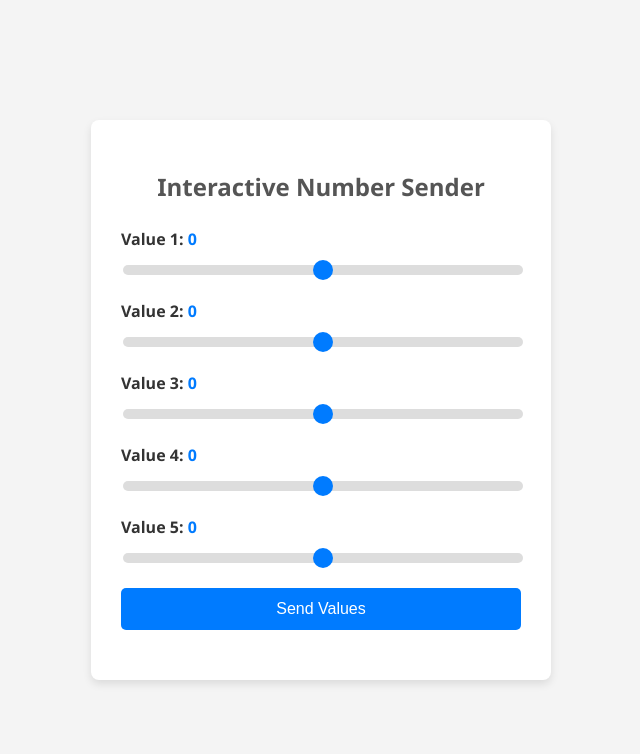
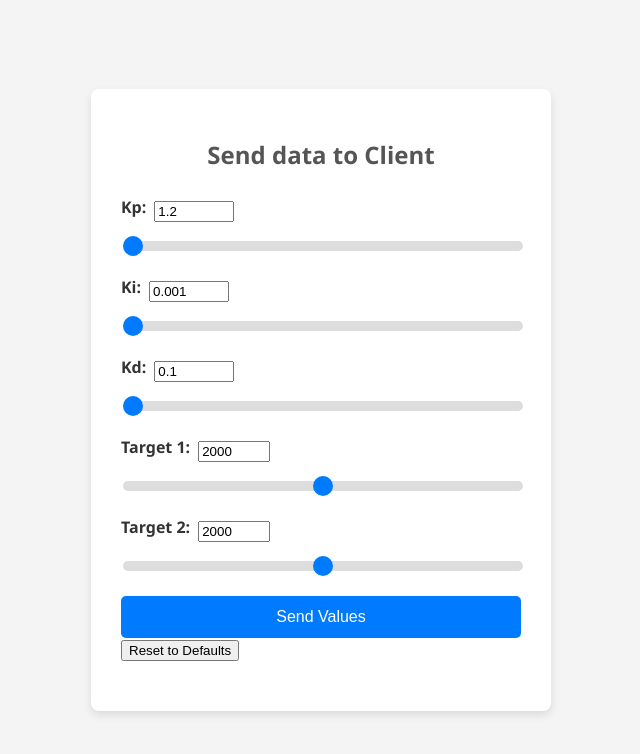
Before and after one commit to lucasgmf/scara-server, a Flask app: page / in a window 1280 px wide. Shown: the top 754 px of the page, without its empty margins (319-959 px from the left). Run offline with Flask 3, Linux system fonts and the light colour scheme.

Commit message:
adding box to input values with keyboard

```diff
--- a/pc-client/templates/index.html
+++ b/pc-client/templates/index.html
@@ -121,33 +121,79 @@
                 setTimeout(() => document.getElementById("status").innerText = "", 2000);
             });
         }
+
+        function syncInput(sliderId, inputId) {
+            const val = document.getElementById(sliderId).value;
+            document.getElementById(inputId).value = val;
+        }
+
+        function syncSlider(inputId, sliderId) {
+            const val = document.getElementById(inputId).value;
+            document.getElementById(sliderId).value = val;
+        }
+
+        const defaultValues = {
+            input1: 1.2,
+            input2: 0.001,
+            input3: 0.1,
+            input4: 2000,
+            input5: 2000
+        };
+
+        function resetToDefaults() {
+            for (const [inputId, value] of Object.entries(defaultValues)) {
+                const input = document.getElementById(inputId);
+                const slider = document.getElementById('slider' + inputId.slice(-1));
+                input.value = value;
+                slider.value = value;
+            }
+        }
     </script>
 </head>
 <body>
     <div class="container">
-        <h2>Interactive Number Sender</h2>
+        <h2>Send data to Client</h2>
         <form id="sliderForm" onsubmit="sendValues(event)">
-            <div class="slider-container">
-                <label>Value 1: <span id="val1">0</span></label>
-                <input type="range" name="num1" id="slider1" min="-180" max="180" value="0" oninput="updateValue('slider1', 'val1')">
+        <div class="slider-container">
+            <div style="display: flex; align-items: center; margin-bottom: 8px;">
+                <label for="input1" style="margin-right: 8px;">Kp:</label>
+                <input type="number" id="input1" name="num1" min="0" max="10" value="1.2" step="0.01" oninput="syncSlider('input1', 'slider1')">
             </div>
-            <div class="slider-container">
-                <label>Value 2: <span id="val2">0</span></label>
-                <input type="range" name="num2" id="slider2" min="-180" max="180" value="0" oninput="updateValue('slider2', 'val2')">
+            <input type="range" id="slider1" min="0" max="10" value="0" step="0.01" oninput="syncInput('slider1', 'input1')">
+        </div>
+        <div class="slider-container">
+            <div style="display: flex; align-items: center; margin-bottom: 8px;">
+                <label for="input2" style="margin-right: 8px;">Ki:</label>
+                <input type="number" id="input2" name="num2" min="0" max="1" value="0.001" step="0.001" oninput="syncSlider('input2', 'slider2')">
             </div>
-            <div class="slider-container">
-                <label>Value 3: <span id="val3">0</span></label>
-                <input type="range" name="num3" id="slider3" min="-180" max="180" value="0" oninput="updateValue('slider3', 'val3')">
+            <input type="range" id="slider2" min="0" max="1" value="0" step="0.001" oninput="syncInput('slider2', 'input2')">
+        </div>
+
+        <div class="slider-container">
+            <div style="display: flex; align-items: center; margin-bottom: 8px;">
+                <label for="input3" style="margin-right: 8px;">Kd:</label>
+                <input type="number" id="input3" name="num3" min="0" max="1" value="0.1" step="0.001" oninput="syncSlider('input3', 'slider3')">
             </div>
-            <div class="slider-container">
-                <label>Value 4: <span id="val4">0</span></label>
-                <input type="range" name="num4" id="slider4" min="-180" max="180" value="0" oninput="updateValue('slider4', 'val4')">
+            <input type="range" id="slider3" min="0" max="1" value="0" step="0.001" oninput="syncInput('slider3', 'input3')">
+        </div>
+
+        <div class="slider-container">
+            <div style="display: flex; align-items: center; margin-bottom: 8px;">
+                <label for="input4" style="margin-right: 8px;">Target 1:</label>
+                <input type="number" id="input4" name="num4" min="1000" max="3000" value="2000" step="1" oninput="syncSlider('input4', 'slider4')">
             </div>
-            <div class="slider-container">
-                <label>Value 5: <span id="val5">0</span></label>
-                <input type="range" name="num5" id="slider5" min="-180" max="180" value="0" oninput="updateValue('slider5', 'val5')">
+            <input type="range" id="slider4" min="1000" max="3000" value="2000" step="1" oninput="syncInput('slider4', 'input4')">
+        </div>
+
+        <div class="slider-container">
+            <div style="display: flex; align-items: center; margin-bottom: 8px;">
+                <label for="input5" style="margin-right: 8px;">Target 2:</label>
+                <input type="number" id="input5" name="num5" min="1000" max="3000" value="2000" step="1" oninput="syncSlider('input5', 'slider5')">
             </div>
+            <input type="range" id="slider5" min="1000" max="3000" value="2000" step="1" oninput="syncInput('slider5', 'input5')">
+        </div>
             <button type="submit">Send Values</button>
+            <button type="button" onclick="resetToDefaults()">Reset to Defaults</button>
         </form>
         <p id="status"></p>
     </div>
```
